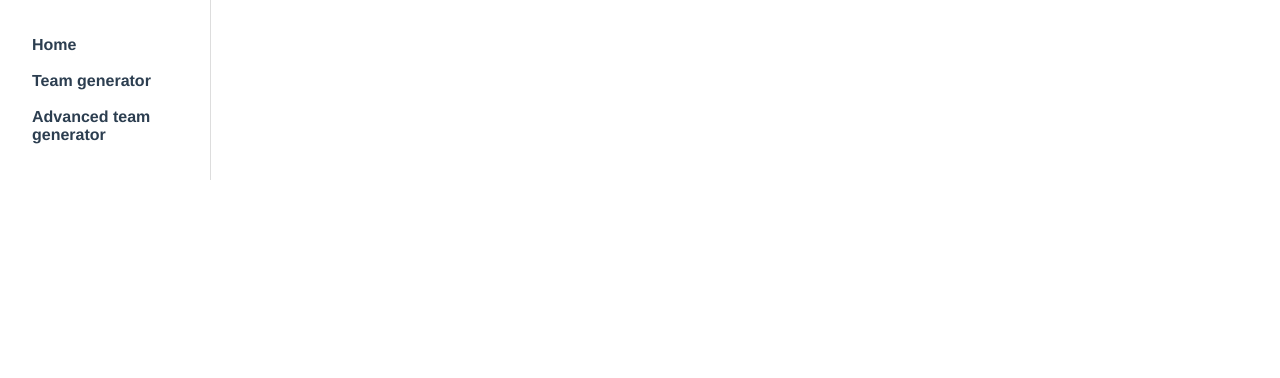
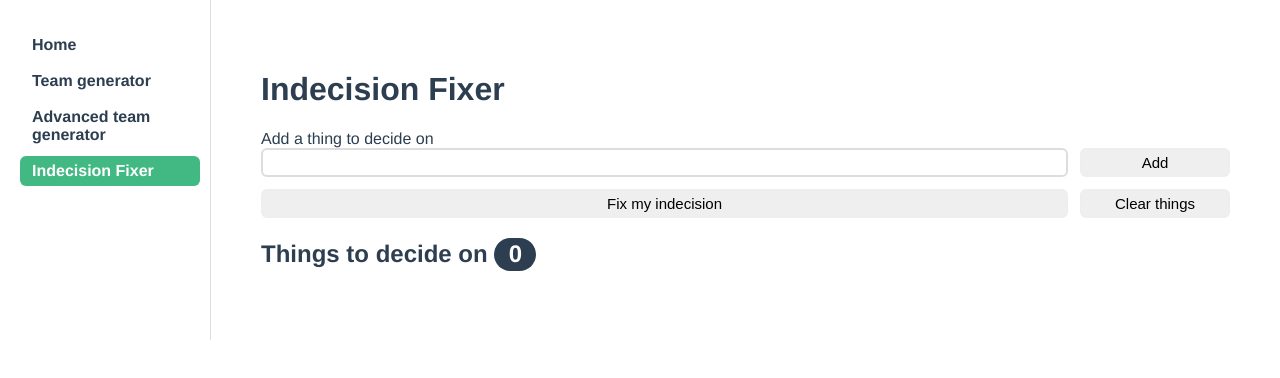
Before and after one commit to viewfromthesky/gn-tools, a Vue app: page /indecision-fixer in a window 1280 px wide. Shown: the top 378 px of the page. Built offline with nearby package versions, Linux system fonts and the light colour scheme.

Commit message:
Adding Indecision Fixer

```diff
--- a/src/App.vue
+++ b/src/App.vue
@@ -3,6 +3,7 @@
     <router-link to="/">Home</router-link>
     <router-link to="/team-generator">Team generator</router-link>
     <router-link to="/adv-team-generator">Advanced team generator</router-link>
+    <router-link to="/indecision-fixer">Indecision Fixer</router-link>
   </div>
   <div id="main">
     <router-view />
@@ -80,6 +81,13 @@ body {
   margin-right: 0;
 }
 
+.flex-1,
+.flex-2,
+.flex-3,
+.flex-4 {
+  justify-content: center;
+}
+
 .flex-1 {
   flex: 1 0 auto;
 }
@@ -94,6 +102,11 @@ body {
 
 .flex-4 {
   flex: 4 0 auto;
+}
+
+.flex-small {
+  flex: 0 0 150px;
+  justify-content: flex-end;
 }
 
 textarea,
@@ -146,7 +159,7 @@ input[type="button"].warning:active {
 }
 
 * {
-  transition: border-color .1s, background-color .1s, color .1s;
+  transition: border-color .14s, background-color .14s, color .14s;
 }
 
 *:hover,
--- a/src/router/index.ts
+++ b/src/router/index.ts
@@ -20,8 +20,16 @@ const routes: Array<RouteRecordRaw> = [
     name: "Advanced Team generator",
     component: () =>
       import(
-        /* webpackChunkName: "team-generator" */ "../views/AdvancedTeamGenerator.vue"
+        /* webpackChunkName: "adv-team-generator" */ "../views/AdvancedTeamGenerator.vue"
       )
+  },
+  {
+    path: "/indecision-fixer",
+    name: "Indecision Fixer",
+    component: () =>
+    import(
+      /* webpackChunkName: "indecision-fixer" */ "../views/IndecisionFixer.vue"
+    )
   }
 ];
 
--- /dev/null
+++ b/src/views/IndecisionFixer.vue
@@ -0,0 +1,145 @@
+<template>
+  <h1>Indecision Fixer</h1>
+  <div class="flex-row">
+    <div class="flex-1">
+      <label>Add a thing to decide on</label>
+      <input type="text" v-model="currentThing" @keydown.enter="addThingToThings" />
+    </div>
+    <div style="flex: 0 0 150px; justify-content: flex-end">
+      <input type="button" value="Add" @click="addThingToThings" />
+    </div>
+  </div>
+  <div class="flex-row">
+    <div class="flex-1">
+      <input type="button" value="Fix my indecision" @click="fixIndecision" />
+    </div>
+    <div class="flex-small">
+      <ConfirmButton text="Clear things" :classes="['warning']" @confirmed="clearAll" />
+    </div>
+  </div>
+  <div class="flex-row" v-if="output">
+    <div class="flex-1 output">
+      {{ output }}
+    </div>
+  </div>
+  <div>
+    <h2>Things to decide on <Badge :value="`${things.length}`" color="dark" dark /></h2>
+  </div>
+  <div class="flex-row">
+    <ul class="flex-1 thing" ref="things">
+      <li v-for="(thing, i) in things" :key="`thing-${i}`">
+        <div class="flex-row">
+          <div class="flex-1">
+            {{ thing }}
+          </div>
+          <div>
+            <input type="button" value="Remove" @click="clearOne(i)" />
+          </div>
+        </div>
+      </li>
+    </ul>
+  </div>
+</template>
+
+<script>
+import ConfirmButton from "@/components/ConfirmButton";
+import Badge from "@/components/Badge";
+
+export default {
+  components: { ConfirmButton, Badge },
+  data() {
+    return {
+      currentThing: null,
+      output: null,
+      answer: null,
+      things: []
+    };
+  },
+  watch: {
+    things: {
+      handler(val) {
+        localStorage.setItem("if_things", JSON.stringify(val));
+      },
+      deep: true
+    }
+  },
+  mounted()
+  {
+    const things = localStorage.getItem("if_things");
+
+    if(things && things !== "null")
+    {
+      this.things = JSON.parse(things);
+    }
+  },
+  methods: {
+    addThingToThings() {
+      if(!this.things.includes(this.currentThing)) {
+        this.things.push(this.currentThing);
+        this.currentThing = null;
+      }
+    },
+    fixIndecision() {
+      this.output = null;
+      const iterations = 50;
+      const maximum = this.things.length;
+      const listOfThings = this.$refs.things.querySelectorAll('li');
+      let iterationCount = 0;
+
+      const timer = setInterval(() => {
+        console.log(`iteration ${iterationCount}`);
+        if(this.answer !== null) {
+          listOfThings[this.answer].classList.remove('choosing');
+        }
+
+        const selection = Math.floor(Math.random() * maximum);
+        this.answer = selection;
+        listOfThings[selection].classList.add('choosing');
+
+        iterationCount++;
+        if(iterationCount === iterations) {
+          clearInterval(timer);
+          this.output = this.things[this.answer];
+        }
+      }, 100);
+    },
+    clearOne(index) {
+      this.things.splice(index, 1);
+    },
+    clearAll() {
+      this.things = [];
+    }
+  }
+}
+</script>
+
+<style scoped>
+.thing {
+  list-style: none;
+  margin: 0;
+  padding: 0;
+}
+
+.thing > li {
+  border-radius: 6px;
+  padding: 6px 12px;
+}
+.thing > li:hover {
+  background-color: #fafafa;
+}
+
+.thing > li.choosing {
+  background-color: #42b983;
+  color: #fff;
+}
+
+.output {
+  background-color: orange;
+  border: 4px solid #ff6600;
+  border-radius: 8px;
+  align-items: center;
+  color: #fff;
+  height: 140px;
+  font-size: 30px;
+}
+</style>
```
